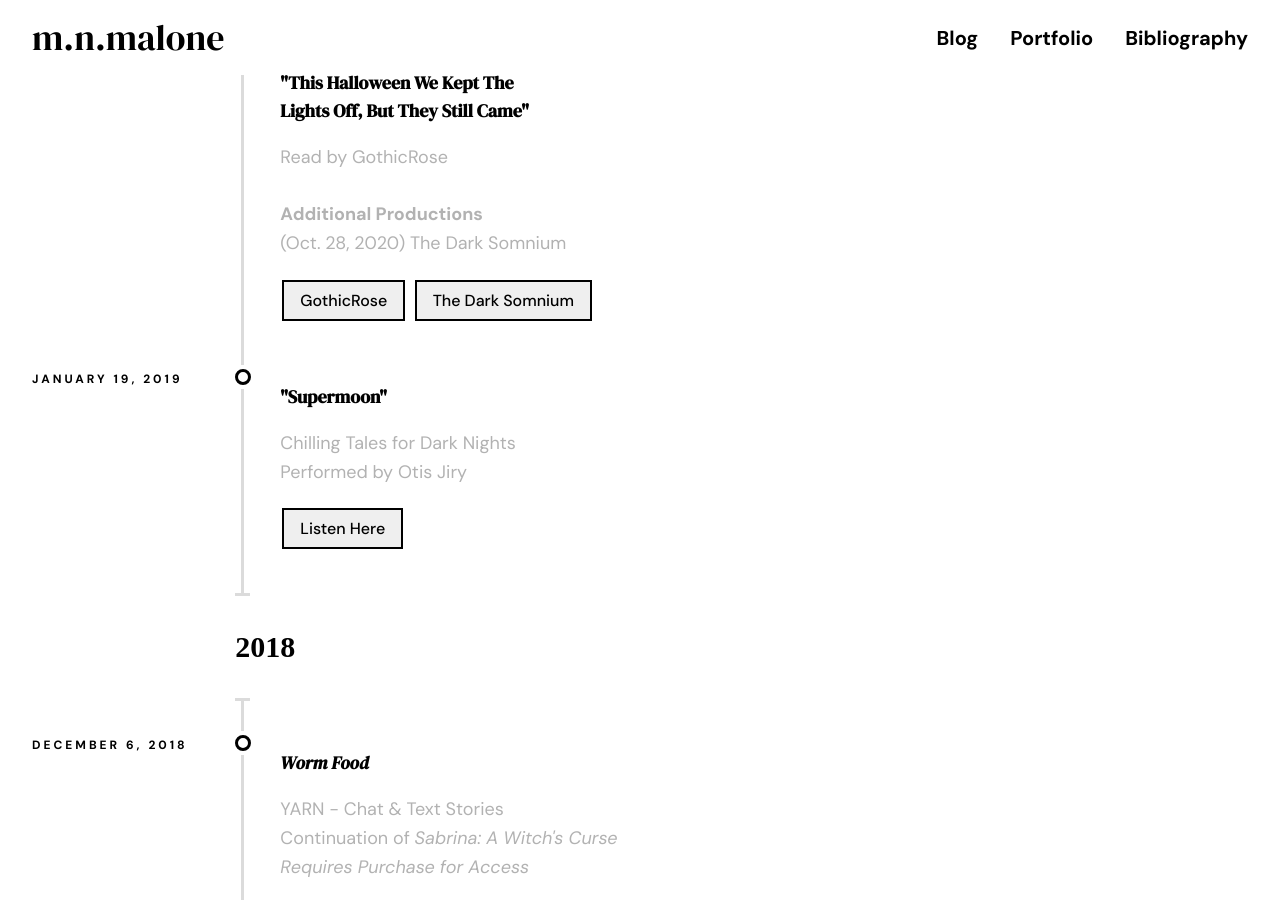
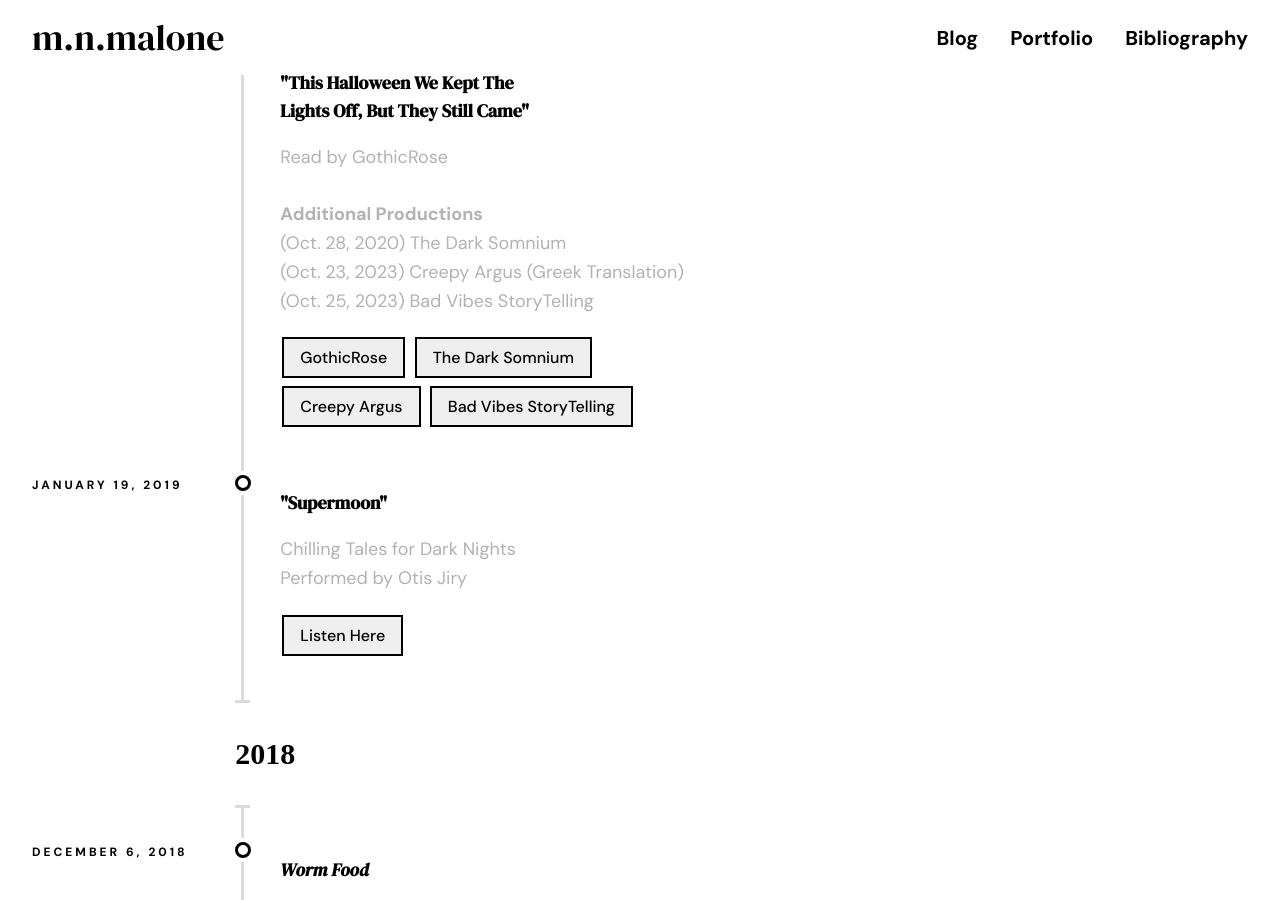
Before and after one commit to mnmalone/mnmalone2021, a Jekyll site: the page built from bibliography.md, in a window 1280 px wide and 900 px high, scrolled down 2039 px. Built offline with Jekyll 4.4.1, drawn with Linux system fonts in a browser that asks for light colours; some web fonts are replaced.

Commit message:
Update timeline.html
Added recent productions

```diff
--- a/_layouts/timeline.html
+++ b/_layouts/timeline.html
@@ -94,8 +94,8 @@ layout: default
                     <div class="timeline-marker"></div>
                     <div class="timeline-content">
                         <h3 class="event-title">"This Halloween We Kept The<br>Lights Off, But They Still Came"</h3>
-                        <p class="event-text">Read by GothicRose<br><br><b>Additional Productions</b><br>(Oct. 28, 2020) The Dark Somnium</p>
-                        <a href="https://www.youtube.com/watch?v=FUaDMF6gY9c&t" target="_blank"><button class="timeline-button timeline-button1">GothicRose</button></a> <a href="https://www.youtube.com/watch?v=9nt5462ia6k" target="_blank"><button class="timeline-button timeline-button1">The Dark Somnium</button></a>
+                        <p class="event-text">Read by GothicRose<br><br><b>Additional Productions</b><br>(Oct. 28, 2020) The Dark Somnium<br>(Oct. 23, 2023) Creepy Argus (Greek Translation)<br>(Oct. 25, 2023) Bad Vibes StoryTelling</p>
+                        <a href="https://www.youtube.com/watch?v=FUaDMF6gY9c&t" target="_blank"><button class="timeline-button timeline-button1">GothicRose</button></a> <a href="https://www.youtube.com/watch?v=9nt5462ia6k" target="_blank"><button class="timeline-button timeline-button1">The Dark Somnium</button></a> <a href="https://www.youtube.com/watch?v=is3FDtHZ_r8" target="_blank"><button class="timeline-button timeline-button1">Creepy Argus</button></a> <a href="https://www.youtube.com/watch?v=zovnUaqLu-M" target="_blank"><button class="timeline-button timeline-button1">Bad Vibes StoryTelling</button></a>
                     </div>
                 </li>
                 <li class="timeline-item">
```
